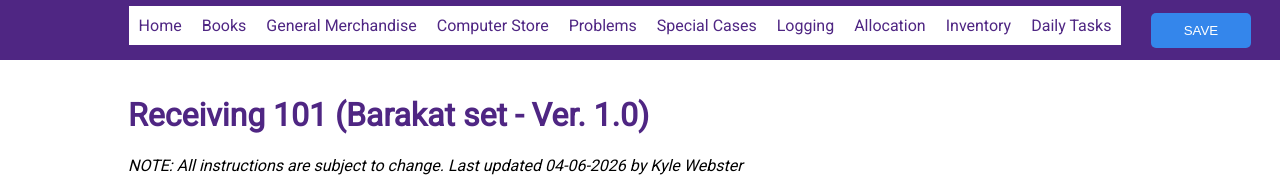
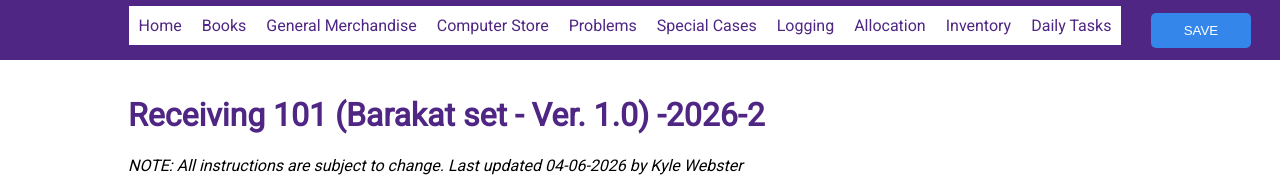
Before and after one commit to bmisk2/bookstore-receiving-2026, a plain HTML site: page index.html in a window 1280 px wide. Shown: the top 186 px of the page. Drawn offline with Linux system fonts and the light colour scheme.

Commit message:
Add files via upload

```diff
--- a/index.html
+++ b/index.html
@@ -26,7 +26,7 @@
 
 			}
 		</script>
-	</head>
+	<link rel="stylesheet" href="chrome-extension://d4bf7c60-90df-452b-94e0-6e0753136979/app/content-style.css"></head>
 	<body>
 		<nav class="navbar">
 			<ul class="navbarList">
@@ -81,7 +81,7 @@
 		</nav>
 		<div contenteditable="true" class="content">
 		<div class="sec">
-			<h1 id="start">Receiving 101 (Barakat set - Ver. 1.0)</h1>
+			<h1 id="start">Receiving 101 (Barakat set - Ver. 1.0) -2026-2</h1>
 			<p><i>NOTE: All instructions are subject to change. Last updated 04-06-2026 by Kyle Webster</i></p>
 			<p style="background-color: yellow"><i>ALL CONTENT IS EDITABLE: double click into text and then hit the "Save" button in the top right corner of the screen to change it. Be sure to save it to the directory the current file is in and replace the old file with this version to overwrite the old one. It will only change the files that YOU have and not on someone else's computer. If you wish to update their files you will have to send a copy to them. Changes are not tracked so be careful with whatever changes you make will be permanent.</i></p>
 			<div class="intro">
```
